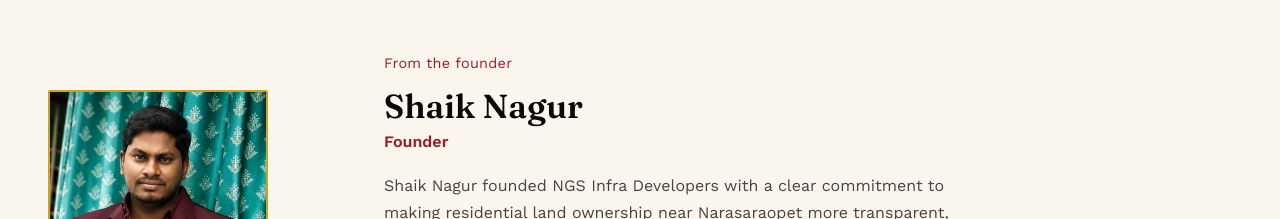
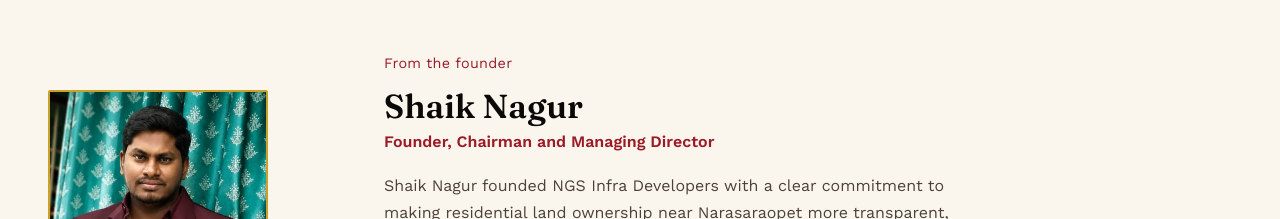
Before and after one commit to ngsinfradevelopers/ngsinfradevelopers, a React (Vite) app in the folder ngs-infra-developers/: page / in a window 1280 px wide. Shown: the part 860-1079 px from the top of the page. Built offline with nearby package versions, Linux system fonts and the light colour scheme.

Commit message:
Update founder leadership title

```diff
--- a/ngs-infra-developers/src/config.js
+++ b/ngs-infra-developers/src/config.js
@@ -35,7 +35,7 @@ const config = {
   // Founder profile.
   founder: {
     name: "Shaik Nagur",
-    role: "Founder",
+    role: "Founder, Chairman and Managing Director",
     photo: "/assets/founder.jpeg",
     bio: "Shaik Nagur founded NGS Infra Developers with a clear commitment to making residential land ownership near Narasaraopet more transparent, accessible and dependable. Under his leadership, the company focuses on thoughtfully planned plotted developments, practical infrastructure and clear communication, helping buyers make confident long-term property decisions.",
   },
```
Also changed, not shown: 2 other files (tests, documents, lock files or other folders).
